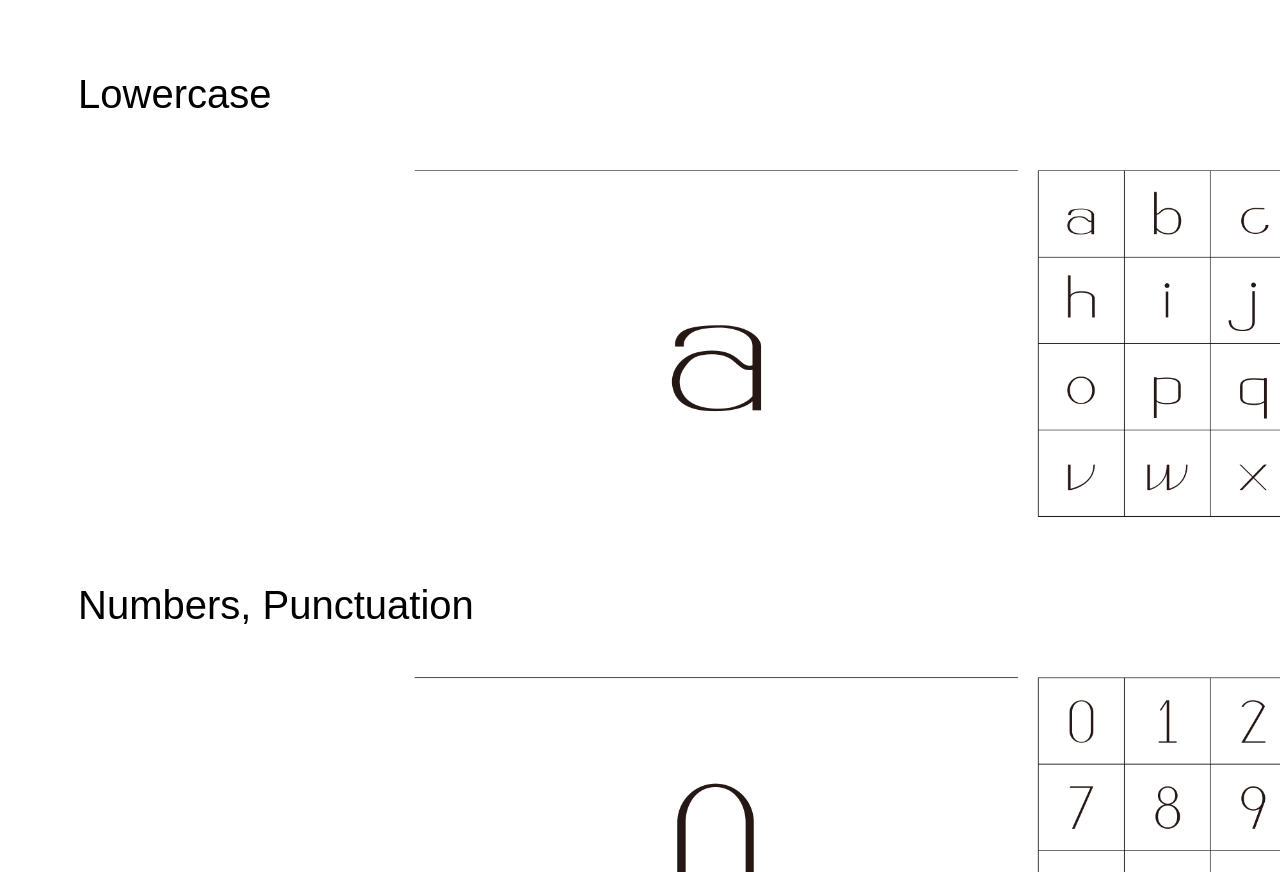
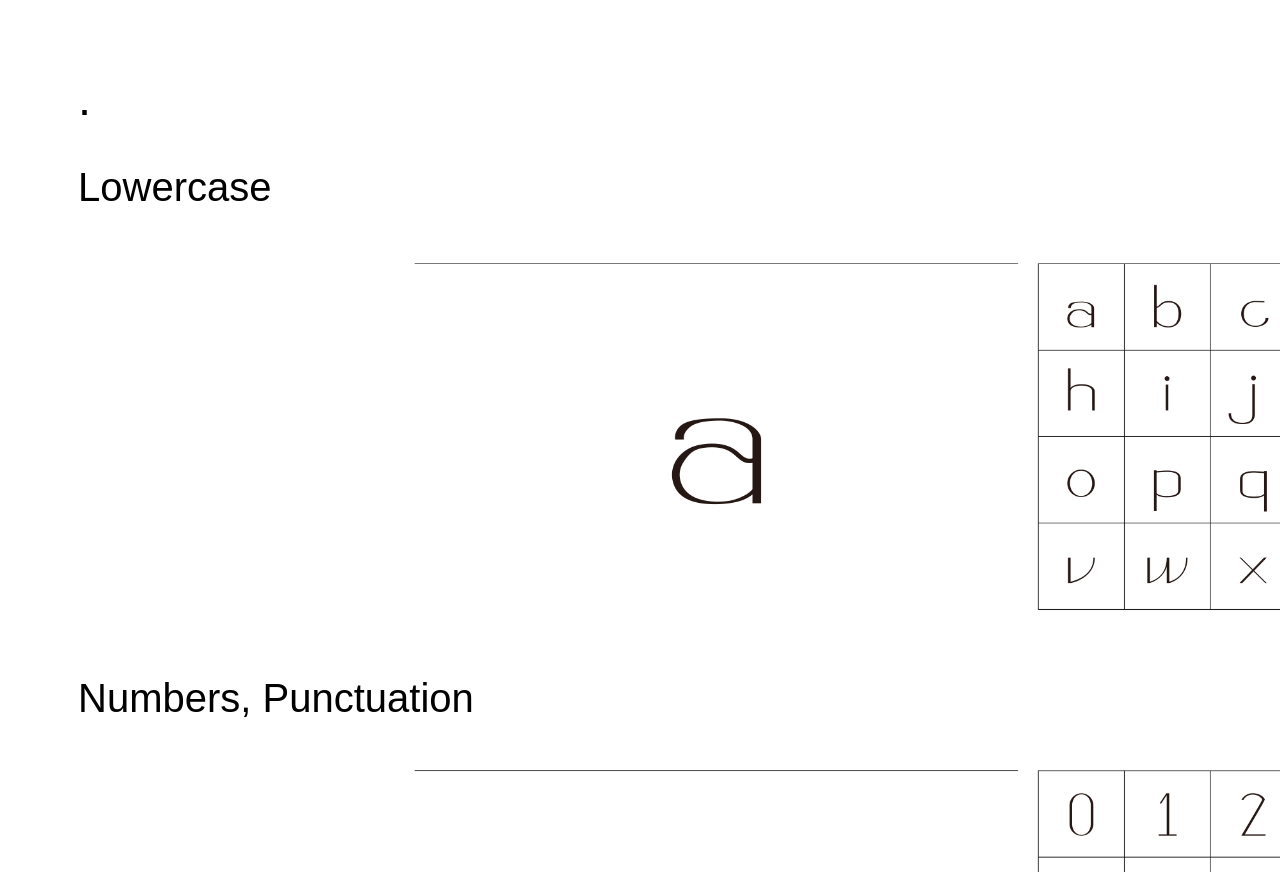
Before and after one commit to jw-yoon/companionmid, a plain HTML site: page index.html in a window 1280 px wide. Shown: the part 3713-4585 px from the top of the page. Drawn offline with Linux system fonts and the light colour scheme; a web font is replaced by a local one.

Commit message:
Update index.html

```diff
--- a/index.html
+++ b/index.html
@@ -76,7 +76,7 @@
 		<img src="upper.png">
 	</section>
 	<section>
-		<h1><h1>
+		<h1>.<h1>
 		<h2>Lowercase</h2>
 		<img src="lower.png">
 	</section>
```
